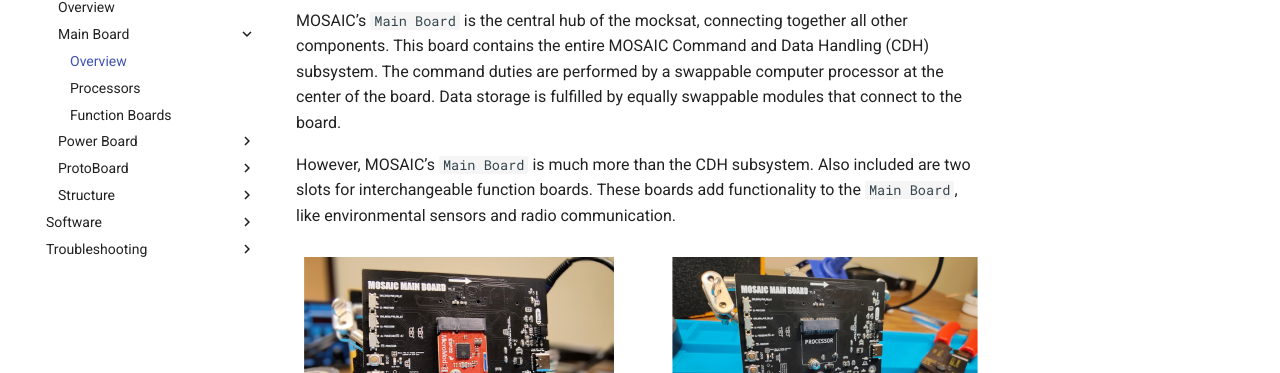
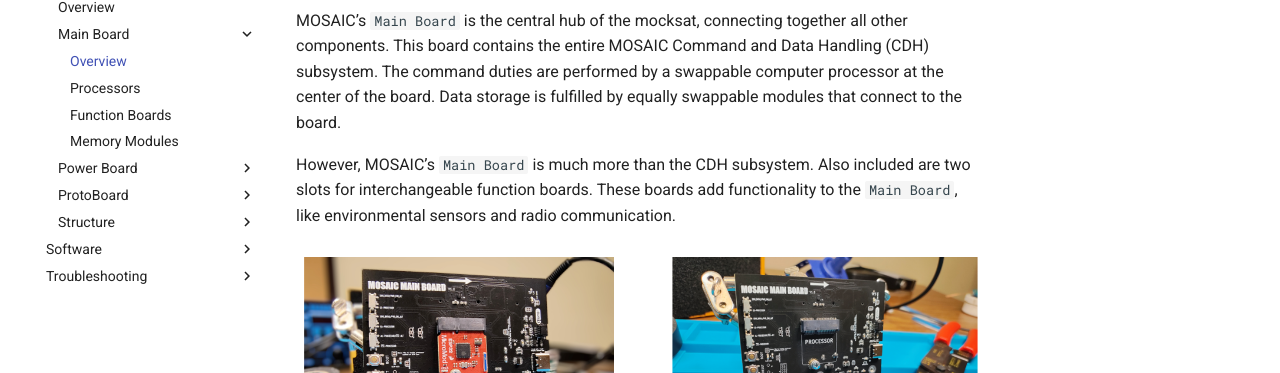
Before and after one commit to MOSAIC-Satellite/Documentation, an MkDocs documentation site: the page built from docs/core_documentation/hardware/main_board/index.md, in a window 1280 px wide. Shown: the part 260-633 px from the top of the page. Built offline with MkDocs 1.6.1 and Material for MkDocs 9.7.7, drawn with Linux system fonts in a browser that asks for light colours.

Commit message:
fixing toc

```diff
--- a/mkdocs.yaml
+++ b/mkdocs.yaml
@@ -110,9 +110,10 @@
     - Hardware:
       - Overview: core_documentation/hardware/index.md
       - Main Board:
-        - Overview: core_documentation/hardware/main_board/main_board.md
+        - Overview: core_documentation/hardware/main_board/index.md
         - Processors: core_documentation/hardware/main_board/processors.md
         - Function Boards: core_documentation/hardware/main_board/function_boards.md
+        - Memory Modules: core_documentation/hardware/main_board/memory_modules.md
       - Power Board:
         - Overview: core_documentation/hardware/power_board.md
       - ProtoBoard:
```
Also changed, not shown: docs/core_documentation/hardware/main_board/index.md (renamed from docs/core_documentation/hardware/main_board/main_board.md).
